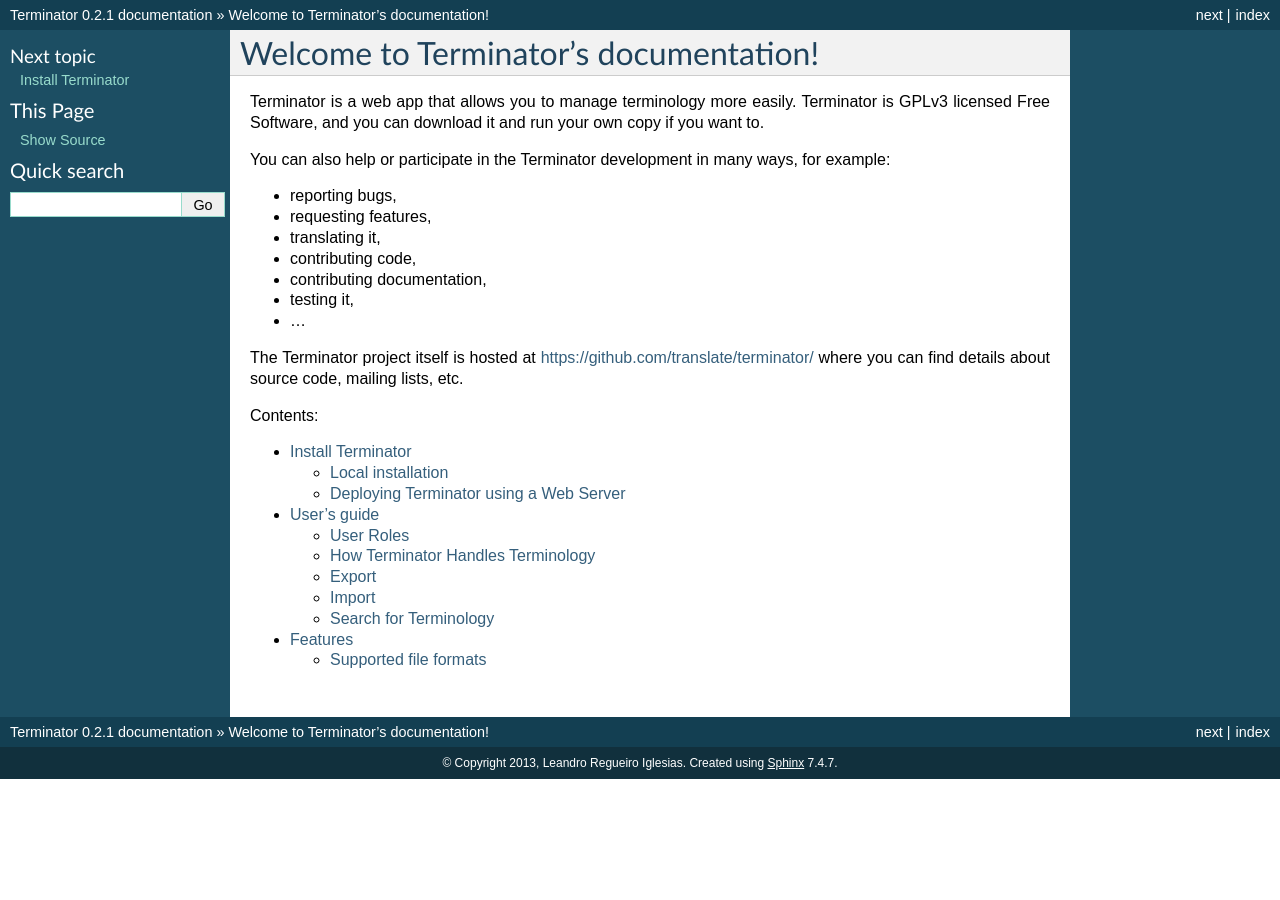
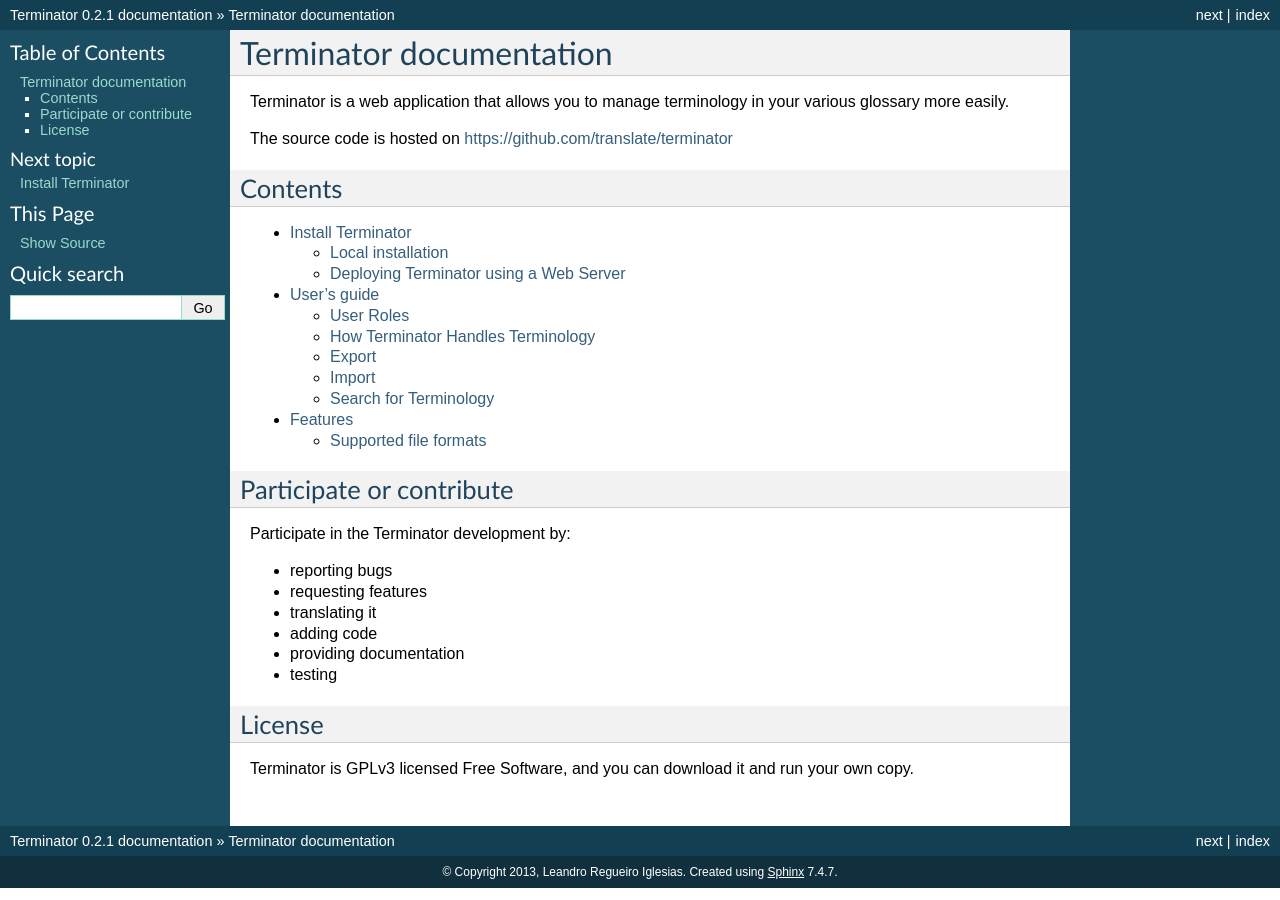
Before and after one commit to translate/terminator, a Sphinx documentation site: the page built from docs/index.rst, in a window 1280 px wide. Built offline with Sphinx 7.4.7, drawn with Linux system fonts in a browser that asks for light colours.

Commit message:
Update index.rst

```diff
--- a/docs/index.rst
+++ b/docs/index.rst
@@ -3,30 +3,17 @@
    You can adapt this file completely to your liking, but it should at least
    contain the root `toctree` directive.
 
-Welcome to Terminator's documentation!
-======================================
-
-Terminator is a web app that allows you to manage terminology more easily.
-Terminator is GPLv3 licensed Free Software, and you can download it and run your
-own copy if you want to.
-
-You can also help or participate in the Terminator development in many ways,
-for example:
-
-* reporting bugs,
-* requesting features,
-* translating it,
-* contributing code,
-* contributing documentation,
-* testing it,
-* ...
-
-The Terminator project itself is hosted at
-https://github.com/translate/terminator/ where you can find details about
-source code, mailing lists, etc.
 
 
-Contents:
+Terminator documentation
+========================
+
+Terminator is a web application that allows you to manage terminology in your various glossary more easily.
+
+The source code is hosted on https://github.com/translate/terminator
+
+Contents
+--------
 
 .. toctree::
    :maxdepth: 2
@@ -34,3 +21,20 @@
    installation
    users/index
    features
+
+Participate or contribute
+-------------------------
+
+Participate in the Terminator development by:
+
+* reporting bugs
+* requesting features
+* translating it
+* adding code
+* providing documentation
+* testing
+
+License
+-------
+
+Terminator is GPLv3 licensed Free Software, and you can download it and run your own copy.
```
